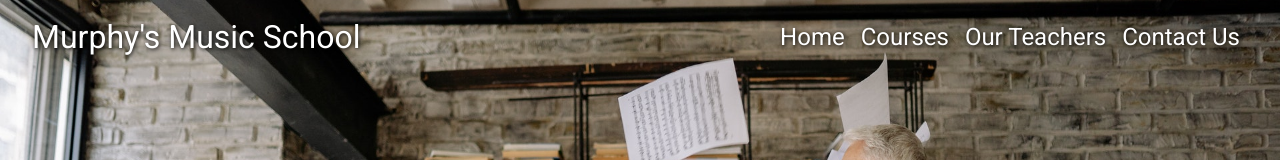
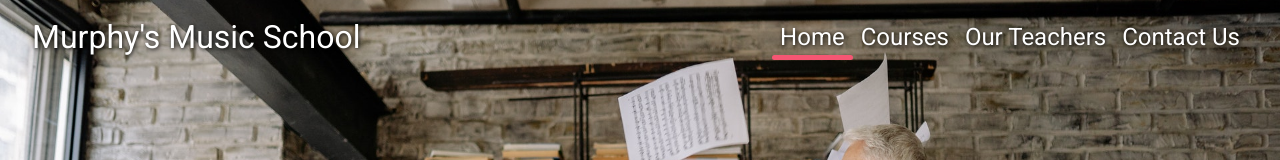
Before and after one commit to ColinJhEdwards/murphy-music-school, a React (Create React App) app: page / in a window 1280 px wide. Shown: the top 160 px of the page. Built offline with nearby package versions, Linux system fonts and the light colour scheme.

Commit message:
added animation to nav bar where the active page will become underlined

```diff
--- a/src/components/Nav.js
+++ b/src/components/Nav.js
@@ -2,8 +2,11 @@ import React from "react";
 import styled from "styled-components";
 import { Navbar, Nav } from "react-bootstrap";
 import { Link } from "react-router-dom";
+import { useLocation } from "react-router";
+import { motion } from "framer-motion";
 
 const NavStuff = () => {
+  const { pathname } = useLocation();
   return (
     <StyledNav>
       <Navbar bg="none" expand="sm" className="noov">
@@ -11,25 +14,45 @@ const NavStuff = () => {
         <Navbar.Toggle aria-controls="responsive-navbar-nav" />
         <Navbar.Collapse id="responsive-navbar-nav">
           <Nav className="ms-auto">
-            <Nav.Link>
+            <Nav.Link className="relative">
               <Link to="/" className="text link">
                 Home
               </Link>
+              <Underline
+                transition={{ duration: 0.75 }}
+                initial={{ width: "0%" }}
+                animate={{ width: pathname === "/" ? "100%" : "0%" }}
+              ></Underline>
             </Nav.Link>
-            <Nav.Link>
+            <Nav.Link className="relative">
               <Link to="/courses" className="text link">
                 Courses
               </Link>
+              <Underline
+                transition={{ duration: 0.75 }}
+                initial={{ width: "0%" }}
+                animate={{ width: pathname === "/courses" ? "100%" : "0%" }}
+              ></Underline>
             </Nav.Link>
-            <Nav.Link>
+            <Nav.Link className="relative">
               <Link to="/ourteachers" className="text link">
                 Our Teachers
               </Link>
+              <Underline
+                transition={{ duration: 0.75 }}
+                initial={{ width: "0%" }}
+                animate={{ width: pathname === "/ourteachers" ? "100%" : "0%" }}
+              ></Underline>
             </Nav.Link>
-            <Nav.Link>
+            <Nav.Link className="relative">
               <Link to="/contactus" className="text link">
                 Contact Us
               </Link>
+              <Underline
+                transition={{ duration: 0.75 }}
+                initial={{ width: "0%" }}
+                animate={{ width: pathname === "/contactus" ? "100%" : "0%" }}
+              ></Underline>
             </Nav.Link>
           </Nav>
         </Navbar.Collapse>
@@ -48,6 +71,9 @@ const StyledNav = styled.div`
   }
   .logo {
     font-size: 2rem;
+  }
+  .relative {
+    position: relative;
   }
   .link {
     font-size: 1.5rem;
@@ -72,4 +98,13 @@ const StyledNav = styled.div`
   }
 `;
 
+const Underline = styled(motion.div)`
+  width: 0%;
+  background: #f55673;
+  height: 0.3rem;
+  border-radius: 25px;
+  position: absolute;
+  left: 0;
+`;
+
 export default NavStuff;
```
